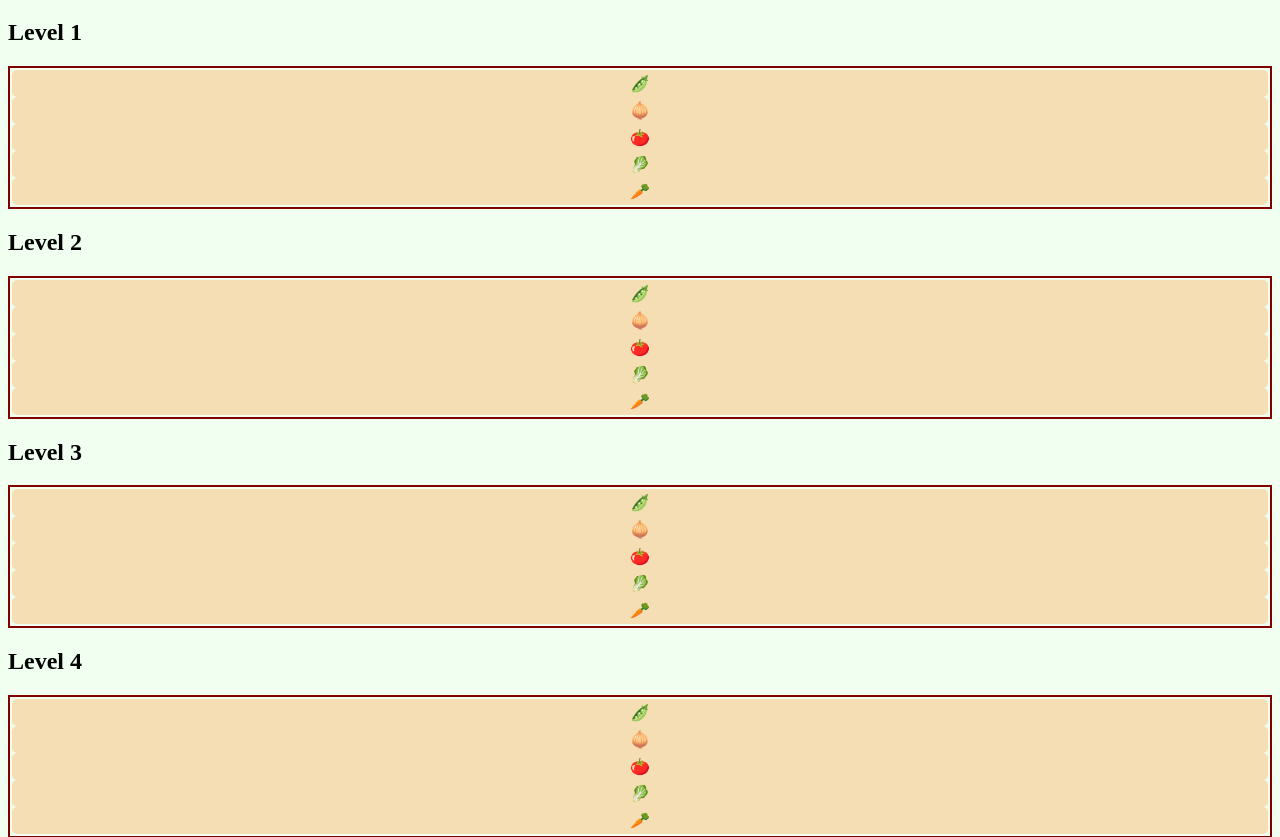
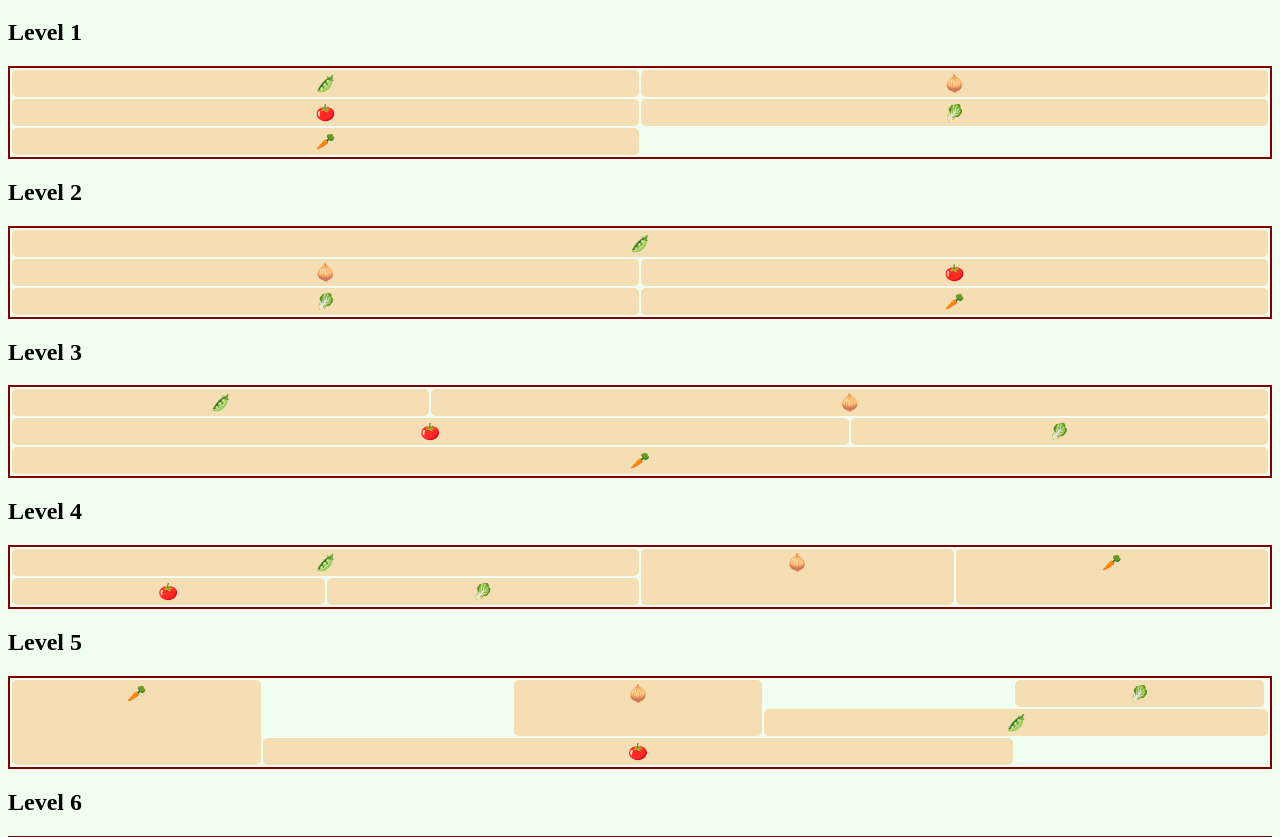
Before and after one commit to Eduardo310-mx/Garden, a plain HTML site: page index.html in a window 1280 px wide. Shown: the part 61-898 px from the top of the page. Drawn offline with Linux system fonts and the light colour scheme.

Commit message:
Garden Levels Added

```diff
--- a/levels.css
+++ b/levels.css
@@ -0,0 +1,88 @@
+#level-1{
+    display: grid;
+    grid-template-columns: 1fr 1fr;
+    grid-template-rows: 1fr 1fr ;
+}
+
+#level-2{
+    display: grid;
+    grid-template-columns: 1fr 1fr;
+    grid-template-rows: 1fr ;
+}
+
+#level-2 .peas{
+    grid-column: 1 / -1;
+    grid-row: 1 ;
+}
+
+#level-3 {
+    display: grid;
+    grid-template-columns: 1fr 1fr 1fr;
+    grid-template-rows: 1fr 1fr 1fr ;
+}
+#level-3 .peas{
+    grid-column: 1 / 1;
+}
+#level-3 .onions{
+    grid-column: 2 / 4;
+}
+#level-3 .tomatoes{
+    grid-column: 1 /3;
+}
+#level-3 .lettuce{
+    grid-column: 3 /3;
+}
+#level-3 .carrots{
+    grid-column: 1 / 4;
+}
+
+#level-4 {
+    display: grid;
+    grid-template-columns: 1fr 1fr 1fr 1fr;
+    grid-template-rows: 1fr 1fr ;
+}
+#level-4 .peas{
+    grid-column: 1 / 3;
+}
+#level-4 .onions{
+    grid-column: 3;
+    grid-row: 1 / 3;
+}
+#level-4 .carrots{
+    grid-column: 4;
+    grid-row: 1 / 3;
+}
+
+#level-5 {
+    display: grid;
+    grid-template-columns: 1fr 1fr 1fr 1fr 1fr;
+    grid-template-rows: 1fr 1fr 1fr;
+}
+#level-5 .carrots{
+    grid-column: 1;
+    grid-row: 1 / 4;
+}
+#level-5 .tomatoes{
+    grid-column: 2 / 5;
+    grid-row: 3;
+}
+
+#level-5 .onions{
+    grid-column: 3;
+    grid-row: 1 / 3;
+}
+#level-5 .lettuce{
+    grid-column: 5;
+}
+#level-5 .peas{
+    grid-column: 4 span;
+    grid-row: 2;
+}
+
+#level-6 {
+    display: grid;
+    grid-template-columns:  repeat(6, 1fr);
+    grid-template-rows: minmax(1ch, 13ch auto) repeat(3, 1fr ) ;
+    grid-auto-rows: 100px;
+    gap:3px;
+}
```
Also changed, not shown: index.html (line endings or trailing spaces).
